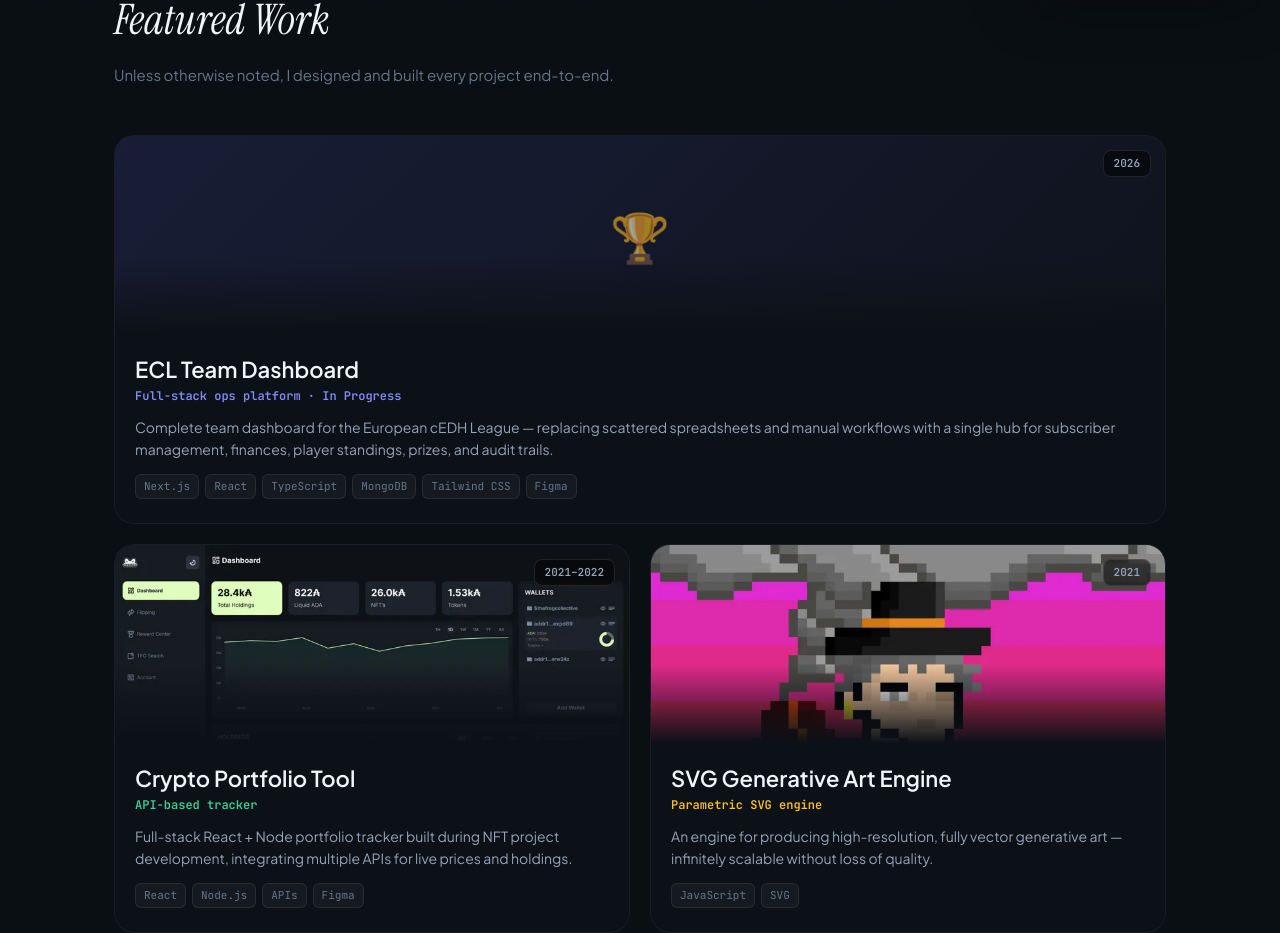
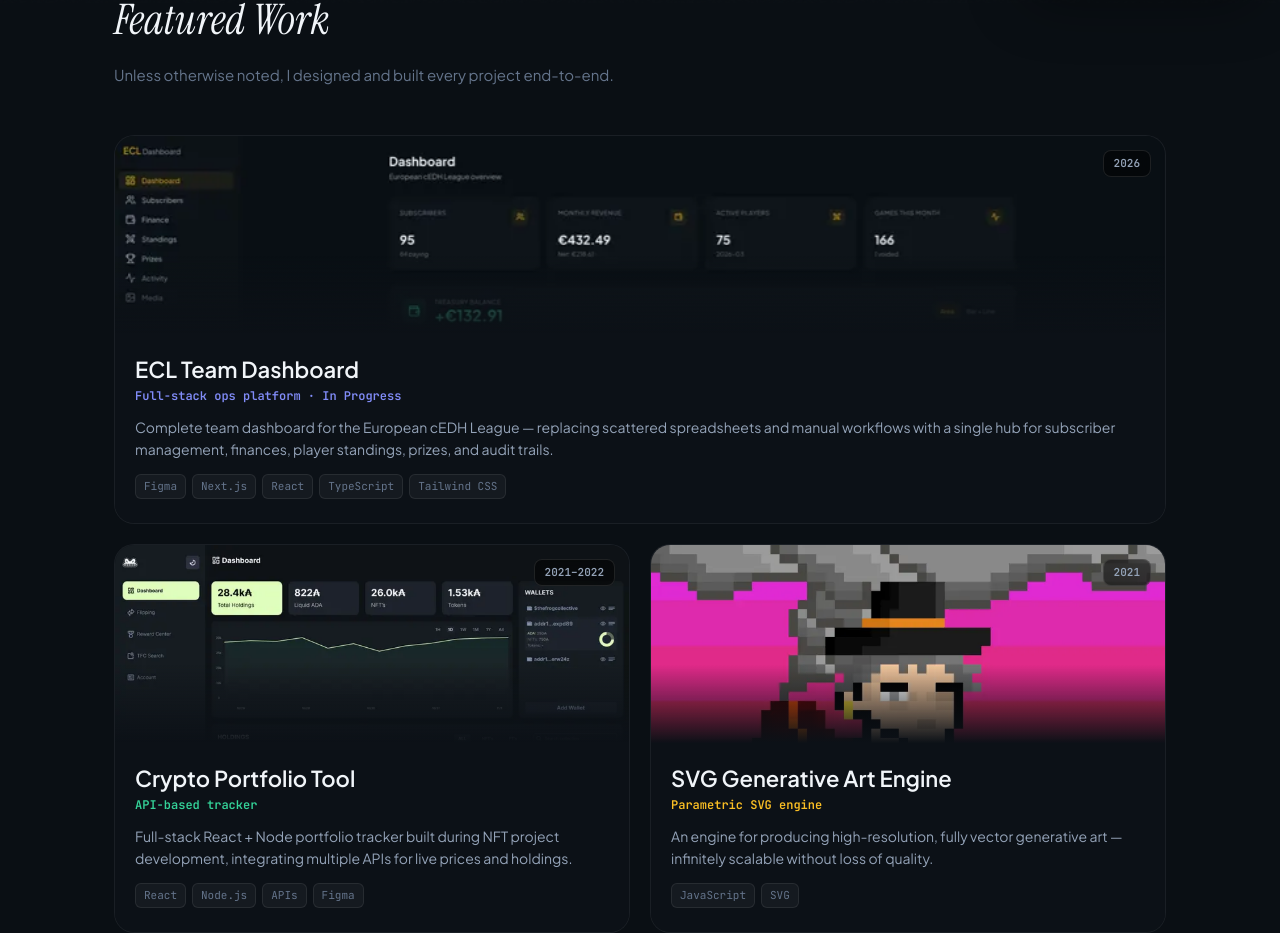
Before and after one commit to greengraca/Portfolio-joaograca.work, a React (Vite) app: page / in a window 1280 px wide. Shown: the part 797-1730 px from the top of the page. Built offline with nearby package versions, Linux system fonts and the light colour scheme.

Commit message:
Set images on new portfolio project

```diff
--- a/src/data/projects.base.js
+++ b/src/data/projects.base.js
@@ -2,12 +2,16 @@ const projects = [
   {
     id: 'ecl-dashboard',
     year: '2026',
-    tech: ['Next.js', 'React', 'TypeScript', 'MongoDB', 'Tailwind CSS', 'Figma'],
+    tech: ['Figma', 'Next.js', 'React', 'TypeScript', 'Tailwind CSS'],
     color: '#6366F1',
     accentDark: '#818CF8',
     icon: '🏆',
-    cover: null,
-    images: [],
+    cover: '/images/projects/ecl-dashboard/1',
+    images: [
+      '/images/projects/ecl-dashboard/2',
+      '/images/projects/ecl-dashboard/3',
+      '/images/projects/ecl-dashboard/4'
+    ],
     links: [
       { id: 'figma', href: 'https://www.figma.com/design/Cq2TLsrEIEHzCHbzM1J8Xw/ECL-Dashboard-Wireframes?node-id=0-1&p=f&t=iTLtxv1HjSorJSYH-0' },
       { id: 'github', href: 'https://github.com/greengraca/ecldashboard' }
```
